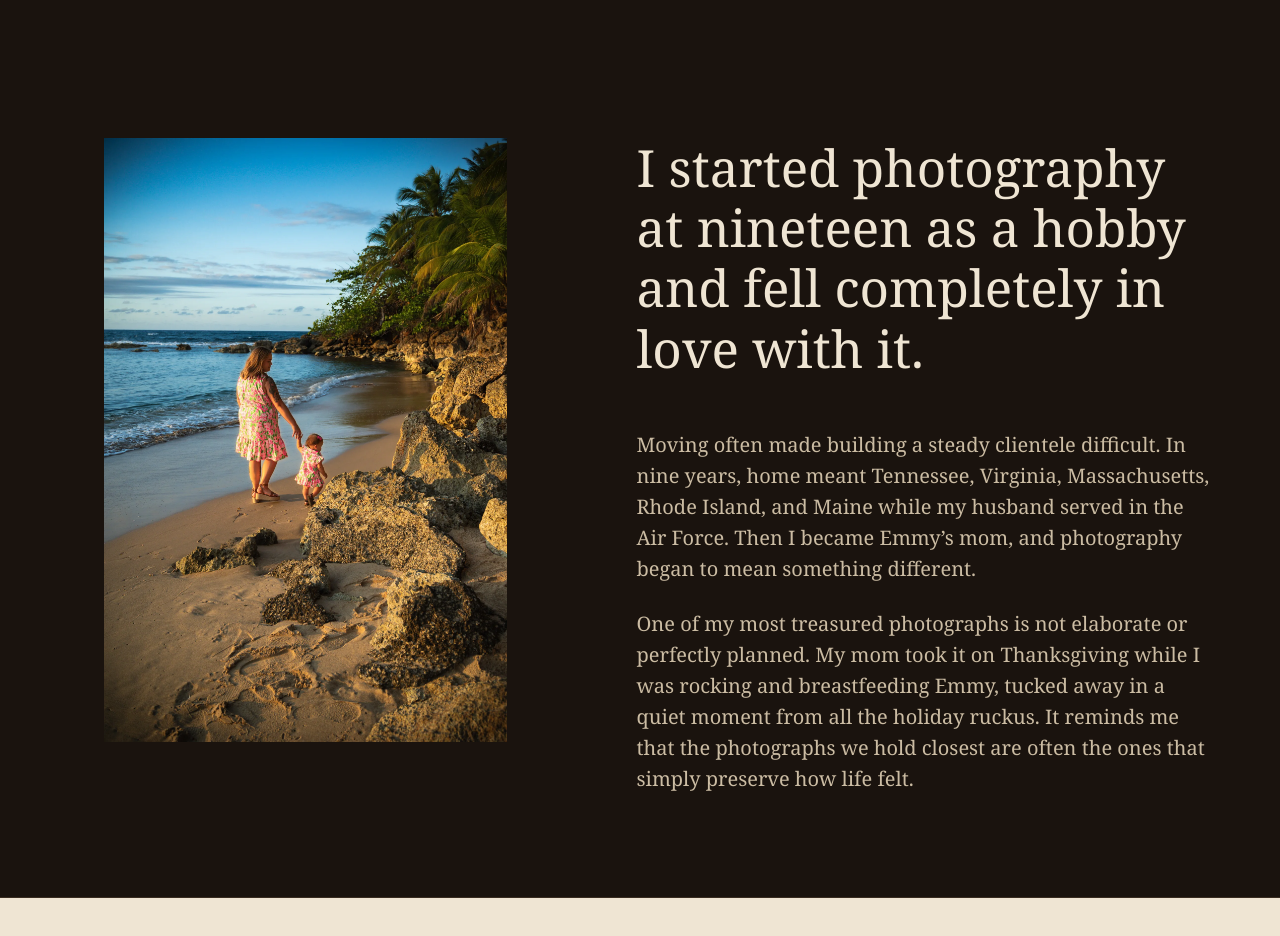
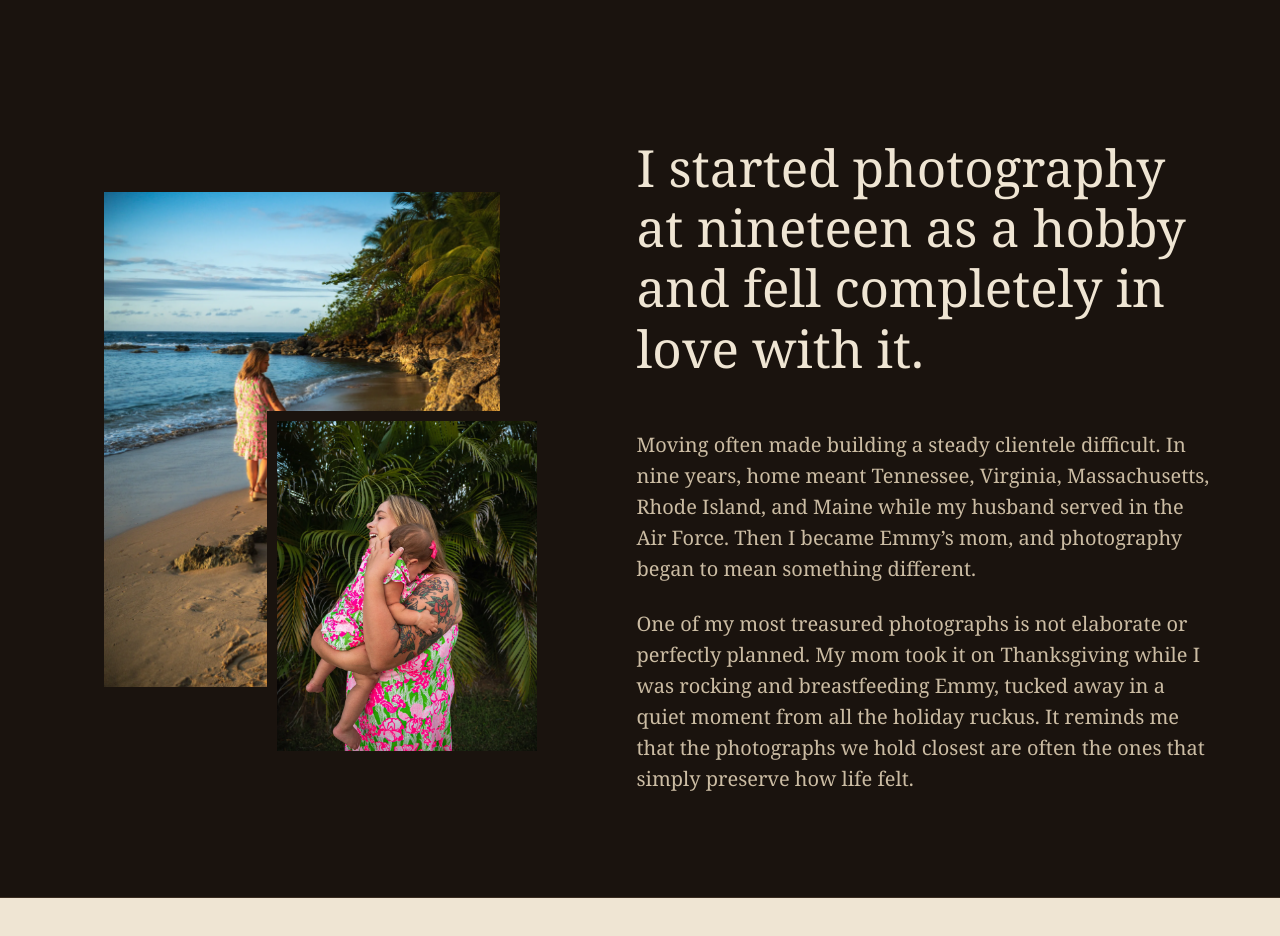
Before and after one commit to Mountain-Dr3w/shy-and-wild, a website: page about.html in a window 1280 px wide. Shown: the part 1000-1936 px from the top of the page. Drawn offline with Linux system fonts and the light colour scheme.

Commit message:
Add second Shyanna and Emmy portrait

```diff
--- a/about.html
+++ b/about.html
@@ -6,7 +6,7 @@
   <meta name="description" content="Meet Shyanna, the mother, photographer, reader, thrifter, gardener, and joyful yes-woman behind Shy &amp; Wild Photography in Dickson, Tennessee.">
   <link rel="canonical" href="https://shyandwild.com/about">
   <title>About Shyanna | Shy &amp; Wild Photography</title>
-  <link rel="stylesheet" href="/styles/site-pages.css?v=5">
+  <link rel="stylesheet" href="/styles/site-pages.css?v=6">
 </head>
 <body>
   <a class="skip-link" href="#main">Skip to main content</a>
@@ -24,9 +24,14 @@
     </section>
 
     <section class="shell about-layout">
-      <figure class="about-photo">
-        <picture><source type="image/webp" srcset="/images/shyanna-emmy-beach-900.webp 900w,/images/shyanna-emmy-beach-1600.webp 1600w"><img src="/images/shyanna-emmy-beach.jpg" alt="Shyanna walking hand in hand with Emmy along a beach at golden hour"></picture>
-      </figure>
+      <div class="about-photo-stack">
+        <figure class="about-photo">
+          <picture><source type="image/webp" srcset="/images/shyanna-emmy-beach-900.webp 900w,/images/shyanna-emmy-beach-1600.webp 1600w"><img src="/images/shyanna-emmy-beach.jpg" alt="Shyanna walking hand in hand with Emmy along a beach at golden hour"></picture>
+        </figure>
+        <figure class="about-photo about-photo-secondary">
+          <picture><source type="image/webp" srcset="/images/shyanna-emmy-palm-portrait-900.webp 900w,/images/shyanna-emmy-palm-portrait-1600.webp 1600w"><img src="/images/shyanna-emmy-palm-portrait.jpg" alt="Shyanna holding Emmy close in front of tropical palms" loading="lazy"></picture>
+        </figure>
+      </div>
       <div class="about-story">
         <p class="about-copy-large">I started photography at nineteen as a hobby and fell completely in love with it.</p>
         <p>Moving often made building a steady clientele difficult. In nine years, home meant Tennessee, Virginia, Massachusetts, Rhode Island, and Maine while my husband served in the Air Force. Then I became Emmy’s mom, and photography began to mean something different.</p>
--- a/public/styles/site-pages.css
+++ b/public/styles/site-pages.css
@@ -68,7 +68,10 @@ img { display: block; width: 100%; height: auto; }
 .contact-option { padding: 22px 0; display: flex; justify-content: space-between; gap: 24px; border-bottom: 1px solid var(--sepia); color: var(--paper); font: 12px Arial,sans-serif; letter-spacing: .12em; text-decoration: none; text-transform: uppercase; }
 .about-layout { padding-block: clamp(64px,8vw,112px); display: grid; grid-template-columns: 5fr 6fr; gap: clamp(36px,7vw,96px); align-items: center; }
 .about-photo { aspect-ratio: 4/5; background: var(--bark); }
-.about-photo img { object-fit: cover; }
+.about-photo img { height: 100%; object-fit: cover; }
+.about-photo-stack { display: grid; align-items: end; }
+.about-photo-stack .about-photo { grid-area: 1 / 1; width: 82%; }
+.about-photo-stack .about-photo-secondary { width: 58%; margin: 0 0 -12% auto; border: 10px solid var(--walnut); }
 .about-copy-large { color: var(--paper); font-size: clamp(29px,4vw,52px); line-height: 1.18; }
 .about-story > p:not(.about-copy-large) { margin: 24px 0 0; font-size: 20px; line-height: 1.55; }
 .about-belief { color: var(--walnut); background: var(--paper); }
@@ -99,6 +102,7 @@ img { display: block; width: 100%; height: auto; }
   .page-footer-inner { display: grid; }
   .card-grid,.portfolio-grid,.about-layout { grid-template-columns: 1fr; }
   .about-belief-grid,.about-travel-grid,.about-detail-grid { grid-template-columns: 1fr; }
+  .about-photo-stack { margin-bottom: 36px; }
   .about-belief-grid > .page-kicker,.about-travel-grid > .page-kicker { margin-bottom: 8px; }
   .portfolio-tabs { overflow-x: auto; }
   .portfolio-tab { min-width: 120px; }
```
Also changed, not shown: index.html (+1 -1 lines), public/images/shyanna-emmy-palm-portrait-1600.webp (added), public/images/shyanna-emmy-palm-portrait-900.webp (added), public/images/shyanna-emmy-palm-portrait.jpg (added).
